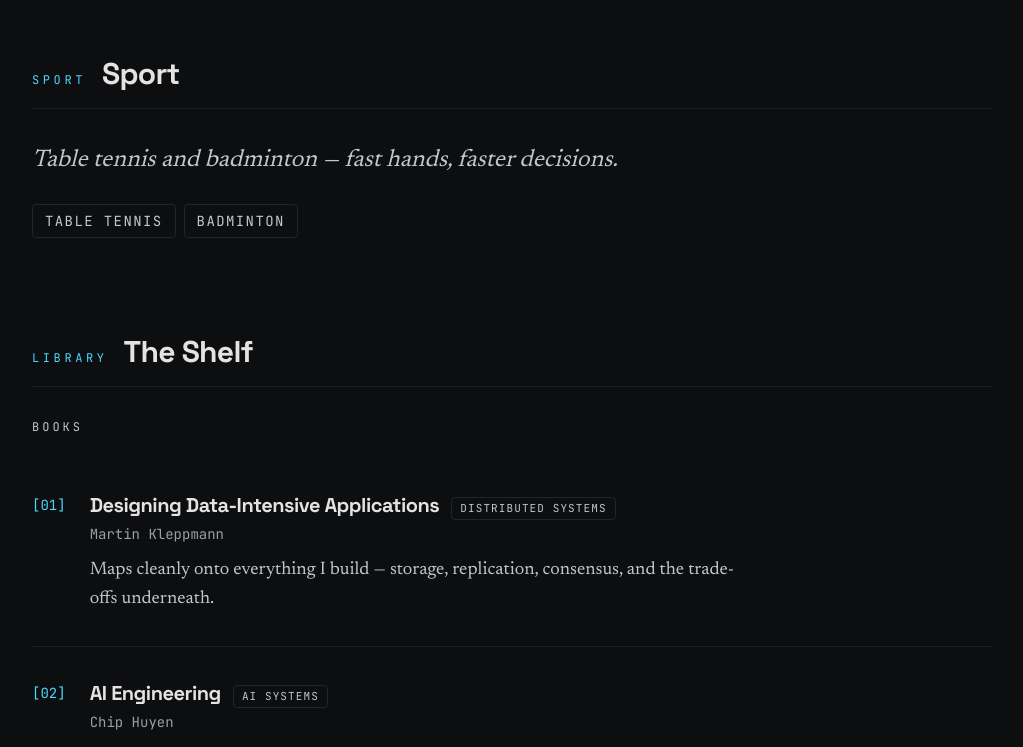
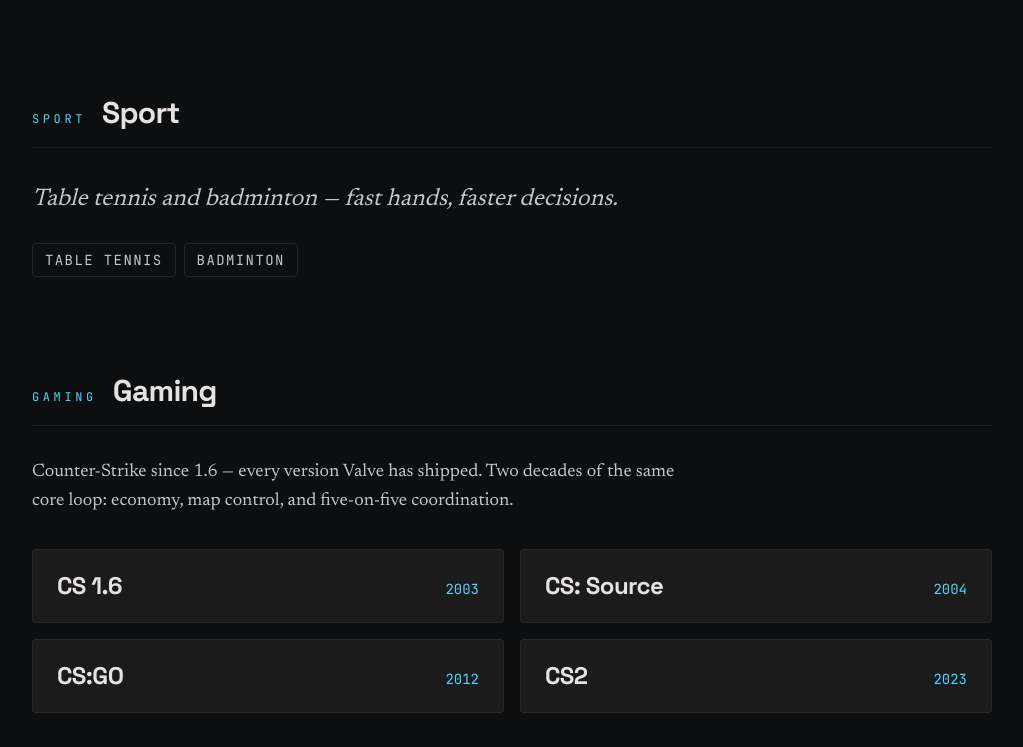
Before and after one commit to jayrajadeja/jayrajadeja.github.io, a Next.js app: page /interests in a window 1280 px wide. Shown: the part 2031-2778 px from the top of the page, without its empty margins (128-1151 px from the left). Built offline with nearby package versions, Linux system fonts and the light colour scheme; no server answers.

Commit message:
feat(interests): render gaming section + travel/photography stubs
Co-Authored-By: Claude Opus 4.8 (1M context) <noreply@anthropic.com>

```diff
--- a/src/app/interests/page.tsx
+++ b/src/app/interests/page.tsx
@@ -21,7 +21,7 @@ export const metadata: Metadata = {
   alternates: { canonical: "/interests" },
   title: "Curated Interests",
   description:
-    "Formula 1, markets, anime, sport, the shelf, and systems I've studied — the obsessions that run alongside the work.",
+    "Formula 1, markets, anime, gaming, sport, the shelf, and systems I've studied — the obsessions that run alongside the work.",
 };
 
 const interests = interestsRaw as InterestsData;
@@ -48,7 +48,7 @@ export default function InterestsPage() {
         </h1>
         <p className="mt-6 max-w-2xl font-body text-xl md:text-2xl italic leading-relaxed text-on-surface-variant">
           The obsessions that run alongside the work — paddock strategy, market
-          mechanics, systems architecture, and the shelf.
+          mechanics, Counter-Strike, systems architecture, and the shelf.
         </p>
       </section>
 
@@ -263,6 +263,56 @@ export default function InterestsPage() {
         </ul>
       </section>
 
+      {/* ── 5b. Gaming ───────────────────────────────────────────── */}
+      <section aria-labelledby="gaming-heading" className="mb-24">
+        <SectionHeader eyebrow="gaming" id="gaming-heading">
+          Gaming
+        </SectionHeader>
+
+        <p className="max-w-2xl font-body text-lg leading-relaxed text-on-surface-variant mb-8">
+          {interests.gaming.note}
+        </p>
+
+        <ul
+          className="grid grid-cols-1 md:grid-cols-2 gap-4"
+          aria-label="Counter-Strike versions I've played"
+        >
+          {interests.gaming.counterStrike.map((g) => (
+            <li
+              key={g.title}
+              className="flex items-baseline justify-between gap-4 bg-surface-container-low rounded-lg px-6 py-5 border border-outline-variant/30 hover:border-outline-variant/70 transition-colors"
+            >
+              <span className="font-headline text-xl md:text-2xl font-bold tracking-tight text-on-surface">
+                {g.title}
+              </span>
+              <span className="font-mono text-sm text-tertiary tabular-nums">
+                {g.year}
+              </span>
+            </li>
+          ))}
+        </ul>
+      </section>
+
+      {/* ── 5c. Travel (provisional) ─────────────────────────────── */}
+      <section aria-labelledby="travel-heading" className="mb-24">
+        <SectionHeader eyebrow="travel" id="travel-heading">
+          Travel
+        </SectionHeader>
+        <p className="font-mono text-sm uppercase tracking-[0.15em] text-outline">
+          {interests.travel.note}
+        </p>
+      </section>
+
+      {/* ── 5d. Photography (provisional) ────────────────────────── */}
+      <section aria-labelledby="photography-heading" className="mb-24">
+        <SectionHeader eyebrow="photography" id="photography-heading">
+          Photography
+        </SectionHeader>
+        <p className="font-mono text-sm uppercase tracking-[0.15em] text-outline">
+          {interests.photography.note}
+        </p>
+      </section>
+
       {/* ── 6. The shelf — books + papers ────────────────────────── */}
       <section aria-labelledby="shelf-heading" className="mb-24">
         <SectionHeader eyebrow="library" id="shelf-heading">
```
